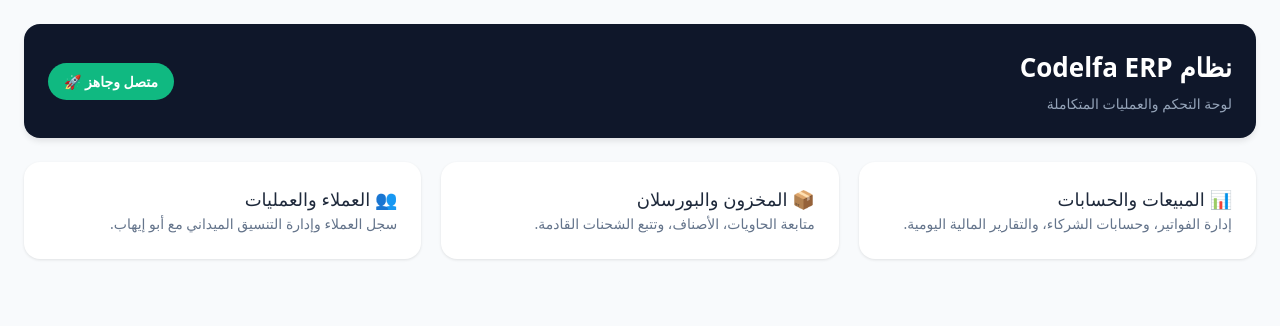
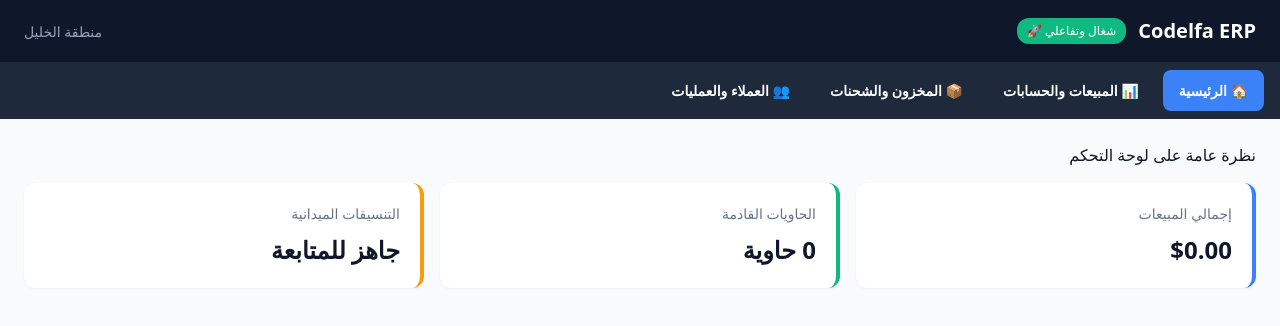
Before and after one commit to tamermanasseir/codelfa-erp, a Next.js app: page / in a window 1280 px wide. Shown: the top 326 px of the page. Built offline with nearby package versions, Linux system fonts and the light colour scheme.

Commit message:
Update page.tsx

```diff
--- a/app/page.tsx
+++ b/app/page.tsx
@@ -1,49 +1,154 @@
-import React from 'react';
+'use client';
+import React, { useState } from 'react';
 
 export default function Home() {
+  const [activeTab, setActiveTab] = useState('dashboard');
+
   return (
     <div style={{
       fontFamily: 'system-ui, -apple-system, sans-serif',
       direction: 'rtl',
       minHeight: '100vh',
       backgroundColor: '#f8fafc',
-      padding: '24px'
+      display: 'flex',
+      flexDirection: 'column'
     }}>
+      {/* Header */}
       <header style={{
         backgroundColor: '#0f172a',
         color: '#fff',
-        padding: '24px',
-        borderRadius: '16px',
-        marginBottom: '24px',
+        padding: '16px 24px',
         display: 'flex',
         justifyContent: 'space-between',
         alignItems: 'center',
-        boxShadow: '0 4px 6px -1px rgba(0, 0, 0, 0.1)'
+        boxShadow: '0 2px 4px rgba(0,0,0,0.1)'
       }}>
-        <div>
-          <h1 style={{ margin: 0, fontSize: '26px', fontWeight: '700' }}>نظام Codelfa ERP</h1>
-          <p style={{ margin: '6px 0 0 0', color: '#94a3b8', fontSize: '14px' }}>لوحة التحكم والعمليات المتكاملة</p>
+        <div style={{ display: 'flex', alignItems: 'center', gap: '12px' }}>
+          <h1 style={{ margin: 0, fontSize: '20px', fontWeight: '700' }}>Codelfa ERP</h1>
+          <span style={{ backgroundColor: '#10b981', color: '#fff', padding: '4px 10px', borderRadius: '12px', fontSize: '12px' }}>
+            شغال وتفاعلي 🚀
+          </span>
         </div>
-        <span style={{ backgroundColor: '#10b981', color: '#fff', padding: '8px 16px', borderRadius: '30px', fontSize: '14px', fontWeight: '600' }}>
-          متصل وجاهز 🚀
-        </span>
+        <div style={{ fontSize: '14px', color: '#94a3b8' }}>منطقة الخليل</div>
       </header>
 
-      <main style={{ display: 'grid', gridTemplateColumns: 'repeat(auto-fit, minmax(280px, 1fr))', gap: '20px' }}>
-        <div style={{ backgroundColor: '#fff', padding: '24px', borderRadius: '16px', boxShadow: '0 1px 3px rgba(0,0,0,0.1)' }}>
-          <h3 style={{ marginTop: 0, color: '#1e293b', fontSize: '18px' }}>📊 المبيعات والحسابات</h3>
-          <p style={{ color: '#64748b', fontSize: '14px', lineHeight: '1.6' }}>إدارة الفواتير، وحسابات الشركاء، والتقارير المالية اليومية.</p>
-        </div>
+      {/* Navigation Bar */}
+      <nav style={{
+        backgroundColor: '#1e293b',
+        padding: '8px 16px',
+        display: 'flex',
+        gap: '8px',
+        overflowX: 'auto'
+      }}>
+        <button
+          onClick={() => setActiveTab('dashboard')}
+          style={{
+            backgroundColor: activeTab === 'dashboard' ? '#3b82f6' : 'transparent',
+            color: '#fff',
+            border: 'none',
+            padding: '10px 16px',
+            borderRadius: '8px',
+            cursor: 'pointer',
+            fontSize: '14px',
+            fontWeight: '600'
+          }}>
+          🏠 الرئيسية
+        </button>
+        <button
+          onClick={() => setActiveTab('sales')}
+          style={{
+            backgroundColor: activeTab === 'sales' ? '#3b82f6' : 'transparent',
+            color: '#fff',
+            border: 'none',
+            padding: '10px 16px',
+            borderRadius: '8px',
+            cursor: 'pointer',
+            fontSize: '14px',
+            fontWeight: '600'
+          }}>
+          📊 المبيعات والحسابات
+        </button>
+        <button
+          onClick={() => setActiveTab('inventory')}
+          style={{
+            backgroundColor: activeTab === 'inventory' ? '#3b82f6' : 'transparent',
+            color: '#fff',
+            border: 'none',
+            padding: '10px 16px',
+            borderRadius: '8px',
+            cursor: 'pointer',
+            fontSize: '14px',
+            fontWeight: '600'
+          }}>
+          📦 المخزون والشحنات
+        </button>
+        <button
+          onClick={() => setActiveTab('field')}
+          style={{
+            backgroundColor: activeTab === 'field' ? '#3b82f6' : 'transparent',
+            color: '#fff',
+            border: 'none',
+            padding: '10px 16px',
+            borderRadius: '8px',
+            cursor: 'pointer',
+            fontSize: '14px',
+            fontWeight: '600'
+          }}>
+          👥 العملاء والعمليات
+        </button>
+      </nav>
 
-        <div style={{ backgroundColor: '#fff', padding: '24px', borderRadius: '16px', boxShadow: '0 1px 3px rgba(0,0,0,0.1)' }}>
-          <h3 style={{ marginTop: 0, color: '#1e293b', fontSize: '18px' }}>📦 المخزون والبورسلان</h3>
-          <p style={{ color: '#64748b', fontSize: '14px', lineHeight: '1.6' }}>متابعة الحاويات، الأصناف، وتتبع الشحنات القادمة.</p>
-        </div>
+      {/* Content Area */}
+      <main style={{ padding: '24px', flex: 1 }}>
+        {activeTab === 'dashboard' && (
+          <div>
+            <h2 style={{ color: '#0f172a', marginTop: 0 }}>نظرة عامة على لوحة التحكم</h2>
+            <div style={{ display: 'grid', gridTemplateColumns: 'repeat(auto-fit, minmax(240px, 1fr))', gap: '16px', marginTop: '16px' }}>
+              <div style={{ backgroundColor: '#fff', padding: '20px', borderRadius: '12px', borderRight: '4px solid #3b82f6', boxShadow: '0 1px 3px rgba(0,0,0,0.05)' }}>
+                <div style={{ color: '#64748b', fontSize: '14px' }}>إجمالي المبيعات</div>
+                <div style={{ fontSize: '24px', fontWeight: 'bold', color: '#0f172a', marginTop: '8px' }}>$0.00</div>
+              </div>
+              <div style={{ backgroundColor: '#fff', padding: '20px', borderRadius: '12px', borderRight: '4px solid #10b981', boxShadow: '0 1px 3px rgba(0,0,0,0.05)' }}>
+                <div style={{ color: '#64748b', fontSize: '14px' }}>الحاويات القادمة</div>
+                <div style={{ fontSize: '24px', fontWeight: 'bold', color: '#0f172a', marginTop: '8px' }}>0 حاوية</div>
+              </div>
+              <div style={{ backgroundColor: '#fff', padding: '20px', borderRadius: '12px', borderRight: '4px solid #f59e0b', boxShadow: '0 1px 3px rgba(0,0,0,0.05)' }}>
+                <div style={{ color: '#64748b', fontSize: '14px' }}>التنسيقات الميدانية</div>
+                <div style={{ fontSize: '24px', fontWeight: 'bold', color: '#0f172a', marginTop: '8px' }}>جاهز للمتابعة</div>
+              </div>
+            </div>
+          </div>
+        )}
 
-        <div style={{ backgroundColor: '#fff', padding: '24px', borderRadius: '16px', boxShadow: '0 1px 3px rgba(0,0,0,0.1)' }}>
-          <h3 style={{ marginTop: 0, color: '#1e293b', fontSize: '18px' }}>👥 العملاء والعمليات</h3>
-          <p style={{ color: '#64748b', fontSize: '14px', lineHeight: '1.6' }}>سجل العملاء وإدارة التنسيق الميداني مع أبو إيهاب.</p>
-        </div>
+        {activeTab === 'sales' && (
+          <div style={{ backgroundColor: '#fff', padding: '24px', borderRadius: '12px', boxShadow: '0 1px 3px rgba(0,0,0,0.05)' }}>
+            <h2 style={{ color: '#0f172a', marginTop: 0 }}>📊 إدارة المبيعات والحسابات</h2>
+            <p style={{ color: '#64748b' }}>هنا يمكنك إضافة الفواتير وتتبع الحسابات والتقارير المالية.</p>
+            <button style={{ backgroundColor: '#10b981', color: '#fff', border: 'none', padding: '10px 20px', borderRadius: '8px', cursor: 'pointer', fontWeight: 'bold' }}>
+              + إضافة فاتورة جديدة
+            </button>
+          </div>
+        )}
+
+        {activeTab === 'inventory' && (
+          <div style={{ backgroundColor: '#fff', padding: '24px', borderRadius: '12px', boxShadow: '0 1px 3px rgba(0,0,0,0.05)' }}>
+            <h2 style={{ color: '#0f172a', marginTop: 0 }}>📦 إثبات المخزون وتتبع الحاويات</h2>
+            <p style={{ color: '#64748b' }}>متابعة طلبات البورسلان، الرخام، الكوارتز والشحنات البحرية.</p>
+            <button style={{ backgroundColor: '#3b82f6', color: '#fff', border: 'none', padding: '10px 20px', borderRadius: '8px', cursor: 'pointer', fontWeight: 'bold' }}>
+              + تسجيل حاوية شحن جديدة
+            </button>
+          </div>
+        )}
+
+        {activeTab === 'field' && (
+          <div style={{ backgroundColor: '#fff', padding: '24px', borderRadius: '12px', boxShadow: '0 1px 3px rgba(0,0,0,0.05)' }}>
+            <h2 style={{ color: '#0f172a', marginTop: 0 }}>👥 إدارة العملاء والتنسيق الميداني</h2>
+            <p style={{ color: '#64748b' }}>متابعة طلبات الزبائن وتنسيق العمليات الميدانية والإشراف مع أبو إيهاب.</p>
+            <button style={{ backgroundColor: '#8b5cf6', color: '#fff', border: 'none', padding: '10px 20px', borderRadius: '8px', cursor: 'pointer', fontWeight: 'bold' }}>
+              + إضافة عميل / مهمة جديدة
+            </button>
+          </div>
+        )}
       </main>
     </div>
   );
```
